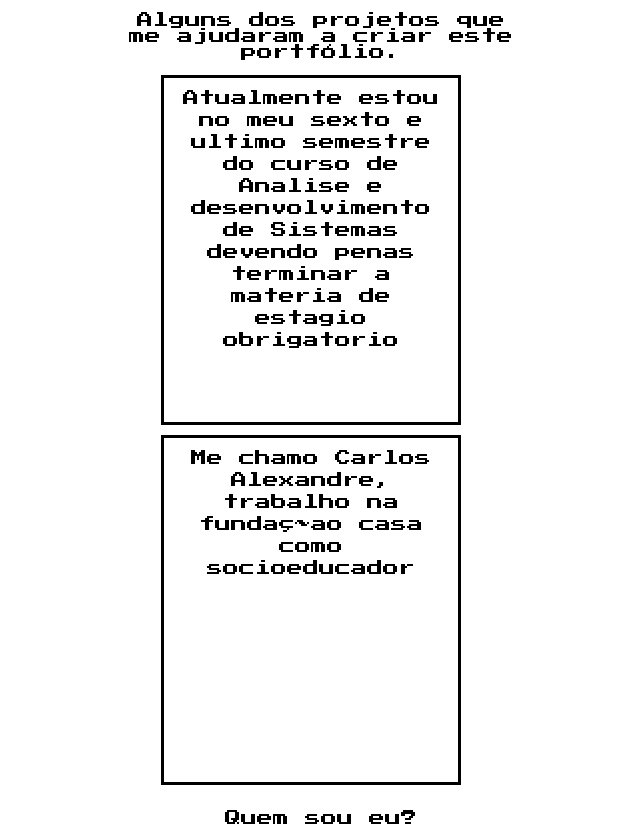
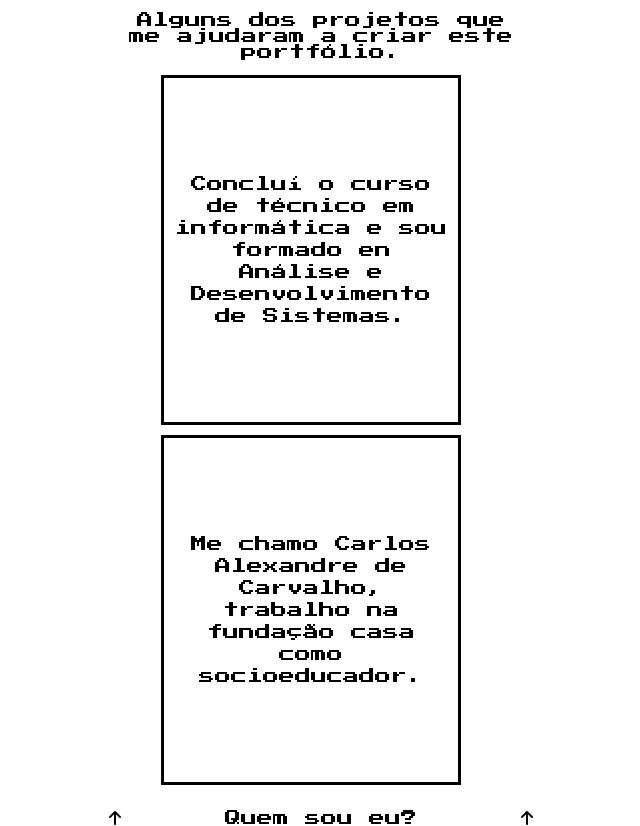
Before and after one commit to Alexandre-200/site, a website: page game.html in a window 1280 px wide. Shown: the part 2419-3245 px from the top of the page, without its empty margins (329-969 px from the left). Drawn offline with nearby package versions, Linux system fonts and the light colour scheme.

Commit message:
updateSobre

```diff
--- a/game.html
+++ b/game.html
@@ -9,12 +9,19 @@
 
     <!-- font welsome -->
     <link
+    rel="stylesheet"
+    href="https://cdnjs.cloudflare.com/ajax/libs/font-awesome/6.2.1/css/all.min.css"
+    integrity="sha512-MV7K8+y+gLIBoVD59lQIYicR65iaqukzvf/nwasF0nqhPay5w/9lJmVM2hMDcnK1OnMGCdVK+iQrJ7lzPJQd1w=="
+    crossorigin="anonymous"
+    referrerpolicy="no-referrer"
+  />
+
+    <link
       href="https://unpkg.com/boxicons@2.1.4/css/boxicons.min.css"
       rel="stylesheet"
     />
 
     <title>Nave-Game</title>
-
   </head>
   <body class="body-game">
     <main class="main">
@@ -98,9 +105,7 @@
             <div class="container-quadro">
               <div class="img"></div>
               <div class="link">
-                <a
-                  target="_blank"
-                  href="https://alexandre-200.github.io/clima/"
+                <a target="_blank" href="https://alexandre-200.github.io/clima/"
                   >Visitar</a
                 >
               </div>
@@ -118,7 +123,9 @@
             <div class="container-quadro">
               <div class="img"></div>
               <div class="link">
-                <a target="_blank" href="https://alexandre-200.github.io/Agency/"
+                <a
+                  target="_blank"
+                  href="https://alexandre-200.github.io/Agency/"
                   >Visitar</a
                 >
               </div>
@@ -142,22 +149,21 @@
         <div class="sobre">
           <div class="quadro-5">
             <p class="parag">
-              Me chamo Carlos Alexandre, trabalho na fundaç~ao casa como
-              socioeducador
+              Me chamo Carlos Alexandre de Carvalho, trabalho na fundação casa
+              como socioeducador.
             </p>
           </div>
 
           <div class="quadro-6">
             <p class="parag">
-              Atualmente estou no meu sexto e ultimo semestre do curso de
-              Analise e desenvolvimento de Sistemas devendo penas terminar a
-              materia de estagio obrigatorio
+              Concluí o curso de técnico em informática e sou formado en
+              Análise e Desenvolvimento de Sistemas.
             </p>
           </div>
         </div>
 
         <div class="quadros-titulos">
-          <text> Quem sou eu? </text>
+          <i class="fa-solid fa-arrow-up"> </i><text>Quem sou eu? </text><i class="fa-solid fa-arrow-up"></i>
         </div>
       </div>
 
@@ -193,7 +199,6 @@
         <div class="theme">
           <input type="checkbox" name="change-theme" id="change-theme" />
           <label for="change-theme">
-
             <div class="sol">
               <i class="bx bx-sun"></i>
               <text>LUMOS</text>
@@ -203,7 +208,6 @@
               <i class="bx bx-moon"></i>
               <text>NOX</text>
             </div>
-
           </label>
         </div>
       </div>
--- a/scss/3-module/module.scss
+++ b/scss/3-module/module.scss
@@ -62,10 +62,8 @@
 .mobile {
   margin-top: 10px;
   display: none;
-  justify-content: center;
-  align-items: center;
+
   padding: 10px;
-  flex-direction: column;
   width: 100%;
 
   div {
@@ -73,7 +71,7 @@
     display: flex;
     flex-direction: row;
     justify-content: center;
-  align-items: center;
+    align-items: center;
     text {
       padding-left: 10px;
     }
@@ -416,6 +414,8 @@ input[type="checkbox"] {
 
   .quadro-5,
   .quadro-6 {
+    display: flex;
+    align-items: center;
     @include quadro-inf;
 
     @include mobile {
```
Also changed, not shown: css/styles.css, 1 other file.
